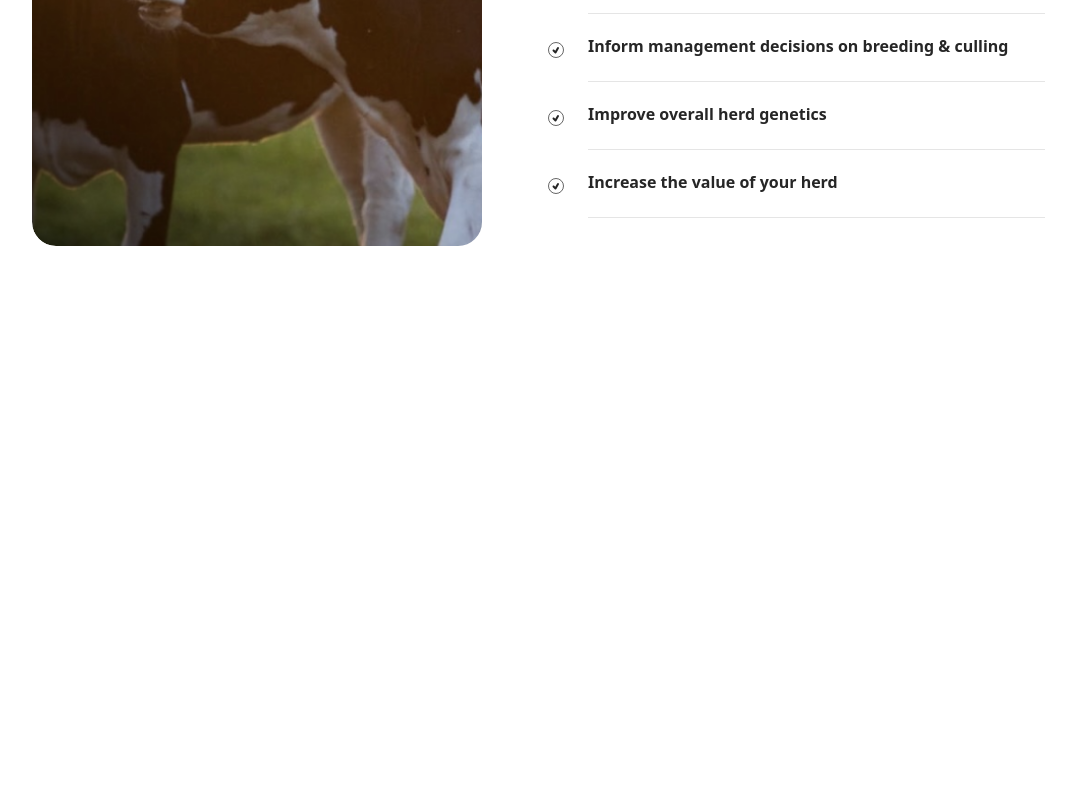
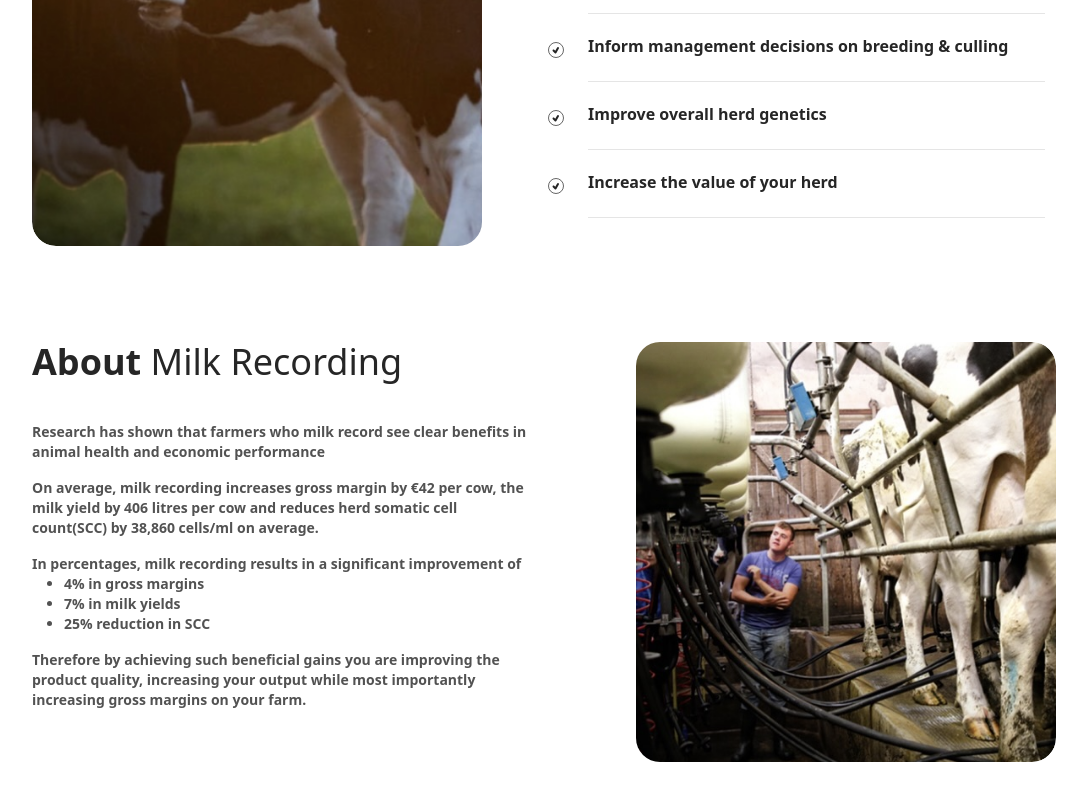
Before and after one commit to SeanGlamuare/dairy-data, a Next.js app: page / in a window 1280 px wide. Shown: the part 1638-2438 px from the top of the page, without its empty margins (96-1183 px from the left). Before the commit the page ends 1924 px from the top, so only its background shows below. Built offline with nearby package versions, Linux system fonts and the light colour scheme.

Commit message:
feat: added about milk recording section

```diff
--- /dev/null
+++ b/components/AboutMR/AboutMR.tsx
@@ -0,0 +1,51 @@
+import Image from "next/image";
+import React from "react";
+
+const AboutMR = () => {
+	return (
+		<div className="flex justify-center w-full mt-24 mb-20 text-neutral-800">
+			<div className="flex items-center justify-between w-full max-w-5xl gap-6 2xl:max-w-7xl">
+				<div className="flex flex-col w-[50%] gap-10 justify-start h-full">
+					<div className="text-4xl">
+						<span className="font-bold">About</span> Milk Recording
+					</div>
+					<div className="flex flex-col gap-4 text-sm font-semibold text-neutral-600">
+						<p>
+							Research has shown that farmers who milk record see clear benefits
+							in animal health and economic performance
+						</p>
+						<p>
+							On average, milk recording increases gross margin by €42 per cow,
+							the milk yield by 406 litres per cow and reduces herd somatic cell
+							count(SCC) by 38,860 cells/ml on average.
+						</p>
+						<p>
+							In percentages, milk recording results in a significant
+							improvement of
+							<ul className="pl-8 list-disc">
+								<li>4% in gross margins</li>
+								<li>7% in milk yields</li>
+								<li>25% reduction in SCC</li>
+							</ul>
+						</p>
+						<p>
+							Therefore by achieving such beneficial gains you are improving the
+							product quality, increasing your output while most importantly
+							increasing gross margins on your farm.
+						</p>
+					</div>
+				</div>
+				<div className="flex justify-end w-1/2 overflow-hidden rounded-3xl">
+					<Image
+						src="/aboutmr/aboutmr1.png"
+						width={420}
+						height={420}
+						className="rounded-3xl"
+					/>
+				</div>
+			</div>
+		</div>
+	);
+};
+
+export default AboutMR;
--- a/pages/index.tsx
+++ b/pages/index.tsx
@@ -4,6 +4,7 @@ import Navbar from "../components/Navbar/Navbar";
 import Hero from "../components/Hero/Hero";
 import Why from "../components/Why/Why";
 import Benefit from "../components/Benefit/Benefit";
+import AboutMR from "../components/AboutMR/AboutMR";
 
 const Home: NextPage = () => {
 	return (
@@ -12,6 +13,7 @@ const Home: NextPage = () => {
 			<Hero />
 			<Why />
 			<Benefit />
+			<AboutMR />
 		</>
 	);
 };
```
Also changed, not shown: public/aboutmr/aboutmr1.png (added).
